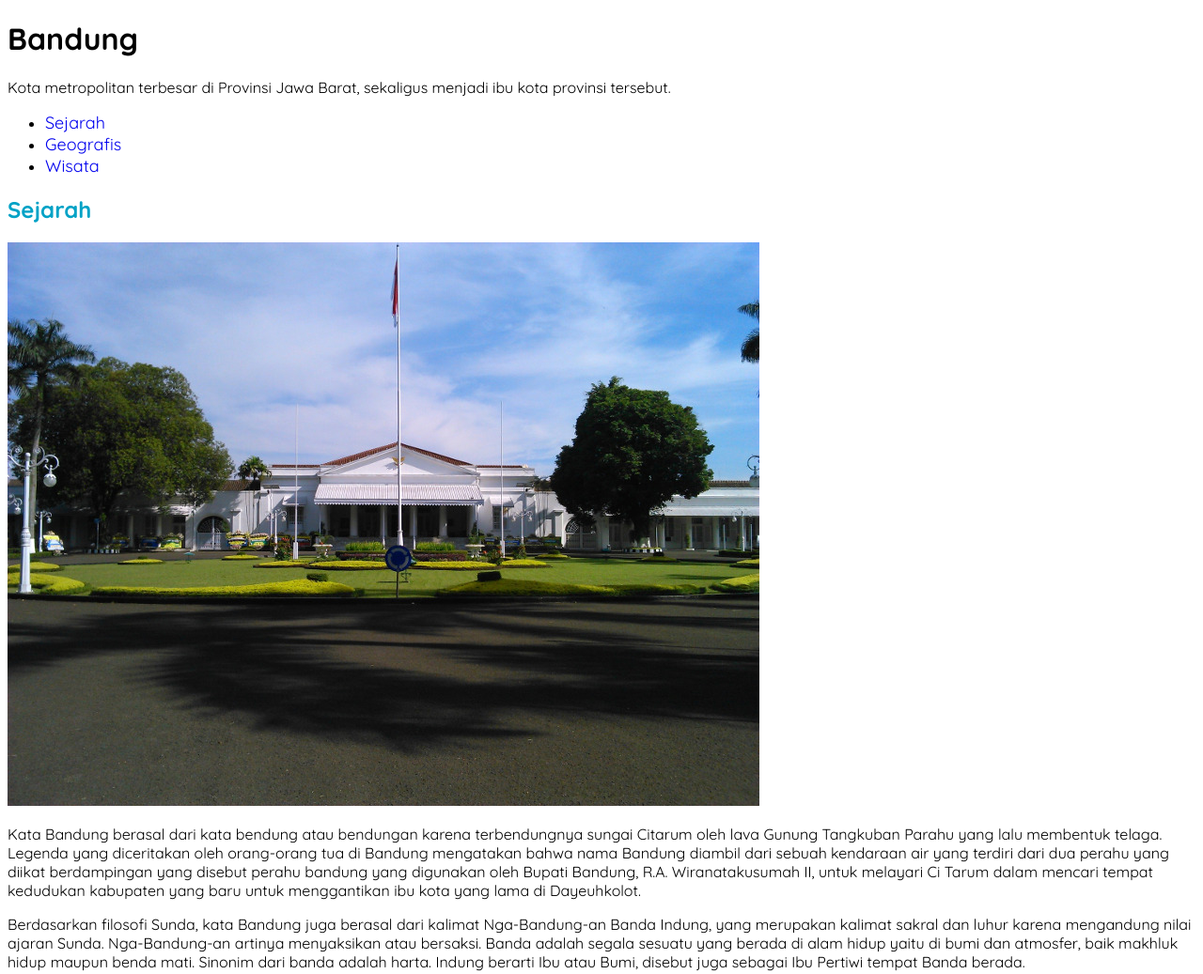
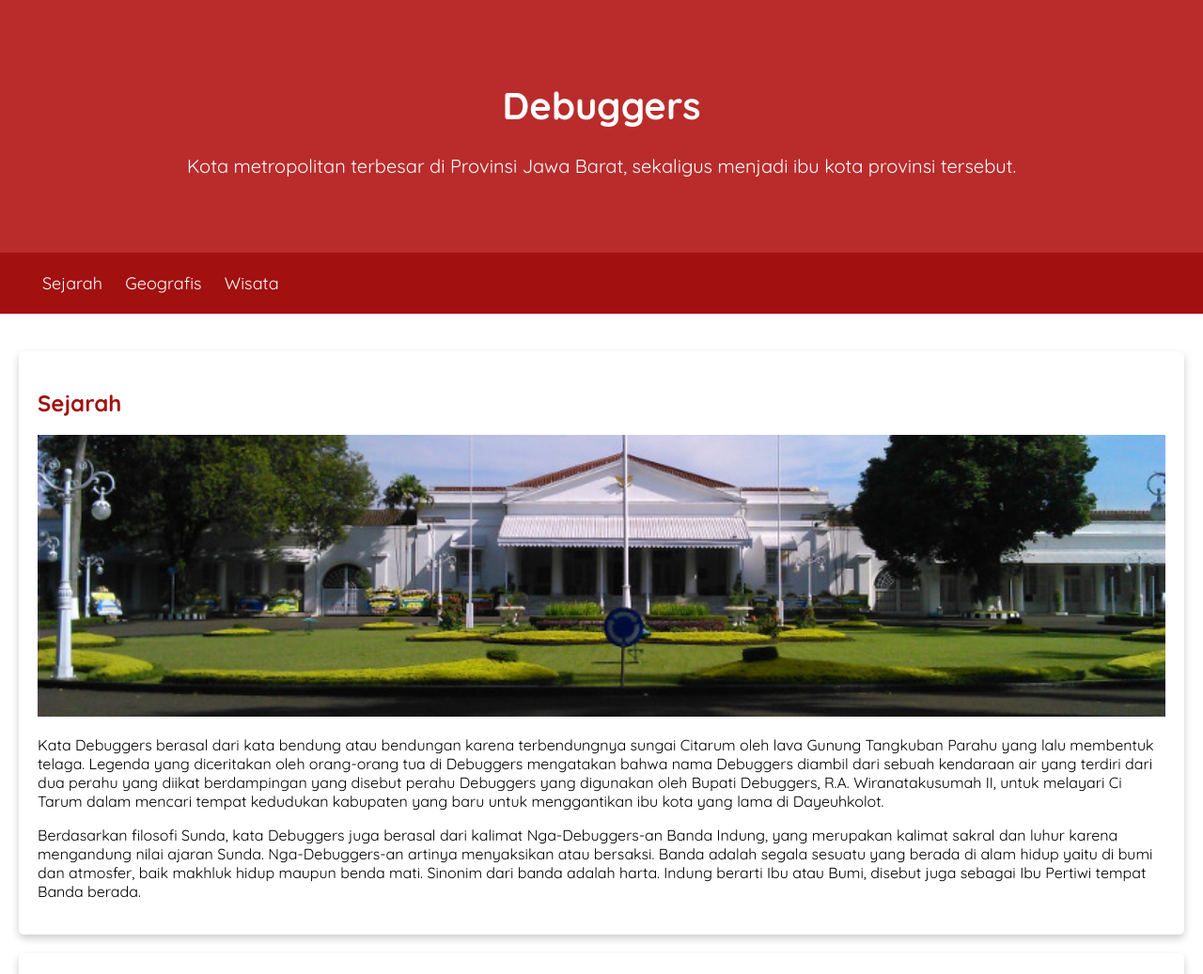
Before and after one commit to zallengrad/belajar-dasar-pemrograman-web, a plain HTML site: page index.html in a window 1280 px wide. Shown: the top 1037 px of the page at 94% size. Drawn offline with Linux system fonts and the light colour scheme.

Commit message:
pengenalan css - box model

```diff
--- a/index.html
+++ b/index.html
@@ -2,7 +2,7 @@
 <html>
   <head>
     <meta charset="utf-8" />
-    <title>Halaman Profil Bandung</title>
+    <title>Halaman Profil Debuggers</title>
     <link rel="stylesheet" href="styles/style.css" />
     <!-- Google Fonts -->
     <link rel="preconnect" href="https://fonts.googleapis.com" />
@@ -12,8 +12,10 @@
 
   <body>
     <header>
-      <h1>Bandung</h1>
-      <p>Kota metropolitan terbesar di Provinsi Jawa Barat, sekaligus menjadi ibu kota provinsi tersebut.</p>
+      <div class="jumbotron">
+        <h1>Debuggers</h1>
+        <p>Kota metropolitan terbesar di Provinsi Jawa Barat, sekaligus menjadi ibu kota provinsi tersebut.</p>
+      </div>
 
       <nav>
         <ul>
@@ -32,52 +34,52 @@
 
     <main>
       <div id="content">
-        <article id="sejarah">
+        <article class="card" id="sejarah">
           <h2>Sejarah</h2>
-          <img src="assets/image/history.jpg" alt="Sejarah" />
+          <img class="featured-image" src="assets/image/history.jpg" alt="Sejarah" />
           <p>
-            Kata Bandung berasal dari kata bendung atau bendungan karena terbendungnya sungai Citarum oleh lava Gunung Tangkuban Parahu yang lalu membentuk telaga. Legenda yang diceritakan oleh orang-orang tua di Bandung mengatakan bahwa
-            nama Bandung diambil dari sebuah kendaraan air yang terdiri dari dua perahu yang diikat berdampingan yang disebut perahu bandung yang digunakan oleh Bupati Bandung, R.A. Wiranatakusumah II, untuk melayari Ci Tarum dalam mencari
-            tempat kedudukan kabupaten yang baru untuk menggantikan ibu kota yang lama di Dayeuhkolot.
+            Kata Debuggers berasal dari kata bendung atau bendungan karena terbendungnya sungai Citarum oleh lava Gunung Tangkuban Parahu yang lalu membentuk telaga. Legenda yang diceritakan oleh orang-orang tua di Debuggers mengatakan
+            bahwa nama Debuggers diambil dari sebuah kendaraan air yang terdiri dari dua perahu yang diikat berdampingan yang disebut perahu Debuggers yang digunakan oleh Bupati Debuggers, R.A. Wiranatakusumah II, untuk melayari Ci Tarum
+            dalam mencari tempat kedudukan kabupaten yang baru untuk menggantikan ibu kota yang lama di Dayeuhkolot.
           </p>
 
           <p>
-            Berdasarkan filosofi Sunda, kata Bandung juga berasal dari kalimat Nga-Bandung-an Banda Indung, yang merupakan kalimat sakral dan luhur karena mengandung nilai ajaran Sunda. Nga-Bandung-an artinya menyaksikan atau bersaksi.
-            Banda adalah segala sesuatu yang berada di alam hidup yaitu di bumi dan atmosfer, baik makhluk hidup maupun benda mati. Sinonim dari banda adalah harta. Indung berarti Ibu atau Bumi, disebut juga sebagai Ibu Pertiwi tempat Banda
-            berada.
+            Berdasarkan filosofi Sunda, kata Debuggers juga berasal dari kalimat Nga-Debuggers-an Banda Indung, yang merupakan kalimat sakral dan luhur karena mengandung nilai ajaran Sunda. Nga-Debuggers-an artinya menyaksikan atau
+            bersaksi. Banda adalah segala sesuatu yang berada di alam hidup yaitu di bumi dan atmosfer, baik makhluk hidup maupun benda mati. Sinonim dari banda adalah harta. Indung berarti Ibu atau Bumi, disebut juga sebagai Ibu Pertiwi
+            tempat Banda berada.
           </p>
         </article>
 
-        <article id="geografis">
+        <article class="card" id="geografis">
           <h2>Geografis</h2>
-          <img src="assets/image/geografis.jpg" alt="Geografis" />
+          <img class="featured-image" src="assets/image/geografis.jpg" alt="Geografis" />
           <p>
-            Kota Bandung dikelilingi oleh pegunungan, sehingga bentuk morfologi wilayahnya bagaikan sebuah mangkok raksasa, secara geografis kota ini terletak di tengah-tengah provinsi Jawa Barat, serta berada pada ketinggian ±768 m di atas
-            permukaan laut, dengan titik tertinggi di berada di sebelah utara dengan ketinggian 1.050 meter di atas permukaan laut dan sebelah selatan merupakan kawasan rendah dengan ketinggian 675 meter di atas permukaan laut.
+            Kota Debuggers dikelilingi oleh pegunungan, sehingga bentuk morfologi wilayahnya bagaikan sebuah mangkok raksasa, secara geografis kota ini terletak di tengah-tengah provinsi Jawa Barat, serta berada pada ketinggian ±768 m di
+            atas permukaan laut, dengan titik tertinggi di berada di sebelah utara dengan ketinggian 1.050 meter di atas permukaan laut dan sebelah selatan merupakan kawasan rendah dengan ketinggian 675 meter di atas permukaan laut.
           </p>
 
           <p>
-            Kota Bandung dialiri dua sungai utama, yaitu Sungai Cikapundung dan Sungai Citarum beserta anak-anak sungainya yang pada umumnya mengalir ke arah selatan dan bertemu di Sungai Citarum. Dengan kondisi yang demikian, Bandung
+            Kota Debuggers dialiri dua sungai utama, yaitu Sungai Cikapundung dan Sungai Citarum beserta anak-anak sungainya yang pada umumnya mengalir ke arah selatan dan bertemu di Sungai Citarum. Dengan kondisi yang demikian, Debuggers
             selatan sangat rentan terhadap masalah banjir terutama pada musim hujan.
           </p>
         </article>
 
-        <article id="wisata">
+        <article class="card" id="wisata">
           <h2>Wisata</h2>
           <p>
-            Sejak dibukanya Jalan Tol Cipularang, kota Bandung telah menjadi tujuan utama dalam menikmati liburan akhir pekan terutama dari masyarakat yang berasal dari Jakarta sekitarnya. Selain menjadi kota wisata belanja, kota Bandung
-            juga dikenal dengan sejumlah besar bangunan lama berarsitektur peninggalan Belanda.
+            Sejak dibukanya Jalan Tol Cipularang, kota Debuggers telah menjadi tujuan utama dalam menikmati liburan akhir pekan terutama dari masyarakat yang berasal dari Jakarta sekitarnya. Selain menjadi kota wisata belanja, kota
+            Debuggers juga dikenal dengan sejumlah besar bangunan lama berarsitektur peninggalan Belanda.
           </p>
 
           <h3>Farm House Lembang</h3>
-          <img src="assets/image/farm-house.jpg" alt="Farm house" />
+          <img class="featured-image" src="assets/image/farm-house.jpg" alt="Farm house" />
           <p>
-            Berada di jalur utama Bandung-Lembang, Farm House menjadi objek wisata yang tidak pernah sepi pengunjung. Selain karena letaknya strategis, kawasan ini juga menghadirkan nuansa wisata khas Eropa. Semua itu diterapkan dalam
+            Berada di jalur utama Debuggers-Lembang, Farm House menjadi objek wisata yang tidak pernah sepi pengunjung. Selain karena letaknya strategis, kawasan ini juga menghadirkan nuansa wisata khas Eropa. Semua itu diterapkan dalam
             bentuk spot swafoto Instagramable.
           </p>
 
           <h3>Observatorium Bosscha</h3>
-          <img src="assets/image/bosscha.jpg" alt="Bosscha" />
+          <img class="featured-image" src="assets/image/bosscha.jpg" alt="Bosscha" />
           <p>
             Memiliki beberapa teleskop, antara lain, Refraktor Ganda Zeiss, Schmidt Bimasakti, Refraktor Bamberg, Cassegrain GOTO, dan Teleskop Surya. Refraktor Ganda Zeiss adalah jenis teleskop terbesar untuk meneropong bintang. Benda ini
             diletakkan pada atap kubah sehingga saat teropong digunakan, atap tersebut harus dibuka. Observatorium Bosscha boleh dikunjungi oleh siapapun, tanpa tiket. Namun, bagi yang ingin menggunakan teleskop Zeiss, wajib mendaftarkan
@@ -88,10 +90,10 @@
 
       <!-- konten samping -->
       <aside>
-        <article>
+        <article class="card">
           <div class="profile">
             <header>
-              <h2>Kota Bandung</h2>
+              <h2>Kota Debuggers</h2>
               <p>Kota Kembang Paris Van Java</p>
               <figure>
                 <img src="assets/image/logo.png" alt="" width="200" />
--- a/styles/style.css
+++ b/styles/style.css
@@ -1,29 +1,76 @@
 body {
     font-family: 'Quicksand', sans-serif;
+
+    margin: 0;
+    padding: 0;
+  }
+
+  main {
+    padding: 20px;
   }
 
   h2 {
-    color: #00a2c6;
+    color: #a21010;
   }
 
   h3 {
-    color: #00a2c6;
+    color: #a21010;
   }
   footer {
     padding: 20px;
     color: white;
-    background-color: #00a2c6;
+    background-color: #a21010;
   }
   nav a {
     font-size: 18px;
     font-weight: 400;
     text-decoration: none;
+    color: white;
   }
 
   nav a:hover {
     font-weight: bold;
+    color: beige;
   }
 
   .profile header {
     text-align: center;
   }
+
+  .profile img {
+    width: 200px;
+  }
+
+  .featured-image {
+    width: 100%;
+    max-height: 300px;
+    object-fit: cover;
+    object-position: center;
+  }
+
+  .card {
+    box-shadow: 0 4px 8px 0 rgba(0, 0, 0, 0.2);
+    border-radius: 5px;
+
+    padding: 20px;
+    margin-top: 20px;
+  }
+
+  .jumbotron {
+    font-size: 20px;
+    padding: 60px;
+    background-color: #ba2c2c;
+    text-align: center;
+    color: white;
+  }
+
+  nav li {
+    display: inline;
+    list-style-type: none;
+    margin-right: 20px;
+  }
+
+  nav {
+    background-color: #a21010;
+    padding: 5px;
+ }
```
Also changed, not shown: assets/image/logo.png.
